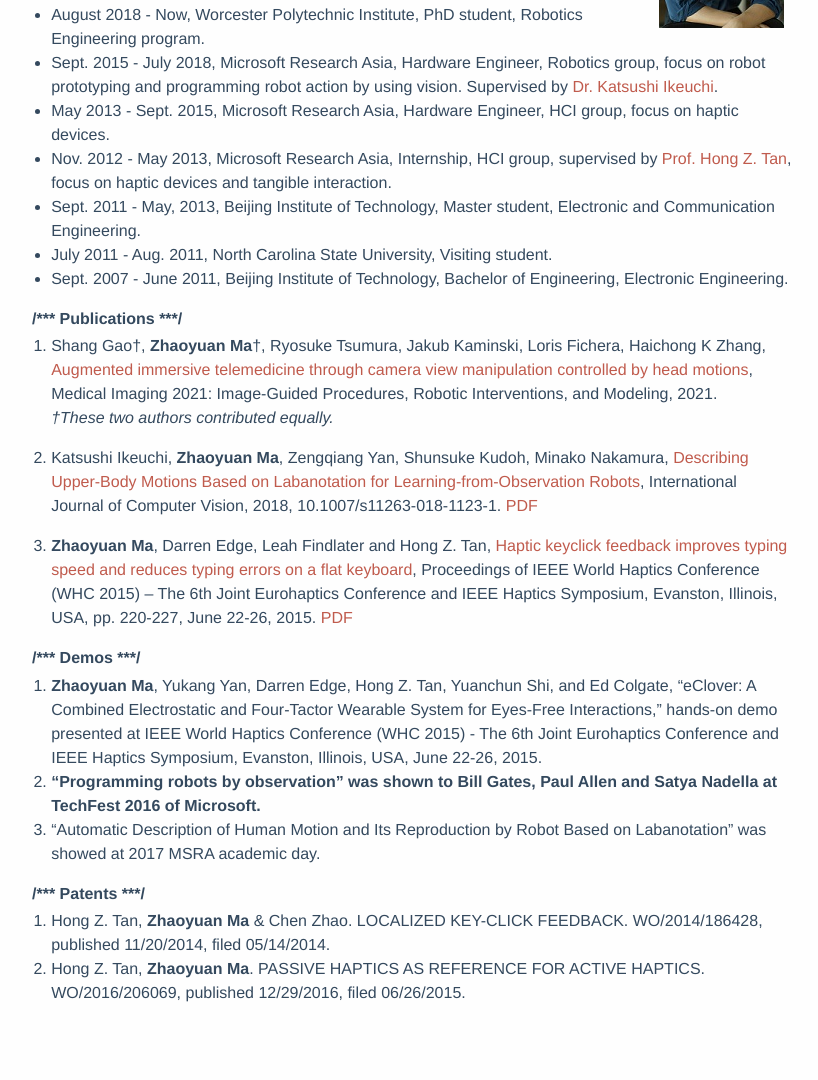
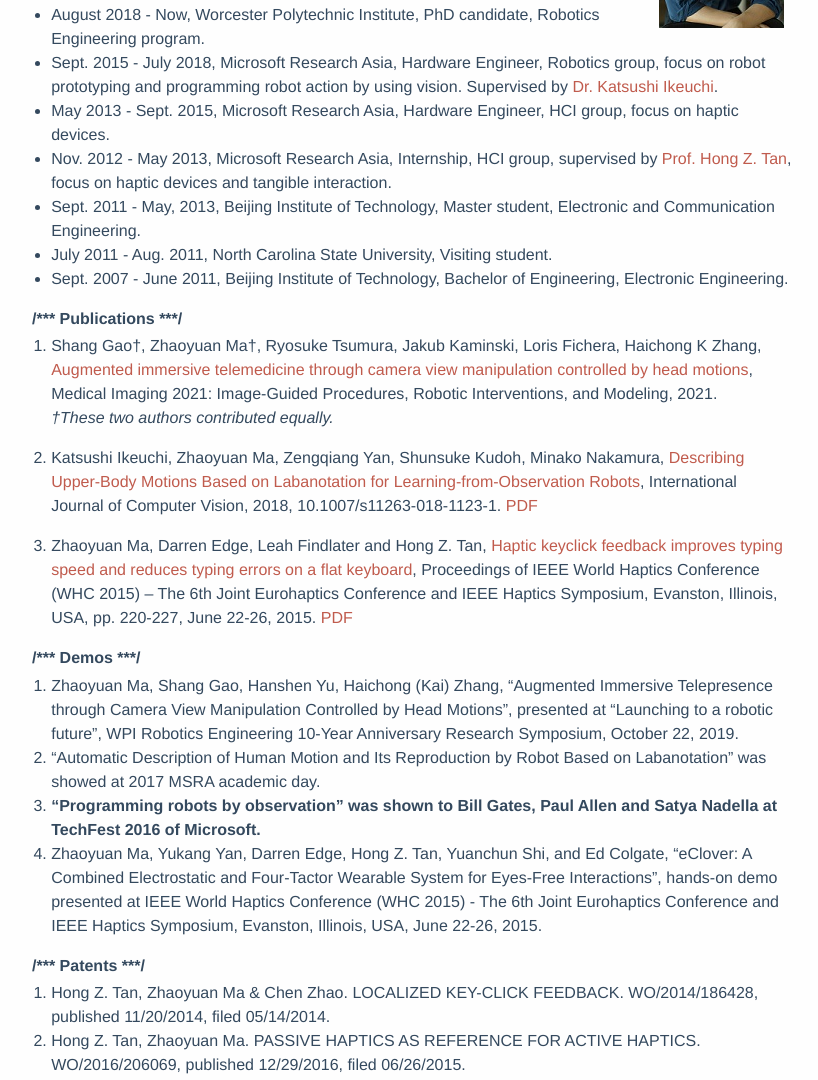
Before and after one commit to zhyma/zhyma.github.io, a plain HTML site: page about/index.html in a window 1280 px wide. Shown: the part 343-1423 px from the top of the page, without its empty margins (228-1046 px from the left). Drawn offline with Linux system fonts and the light colour scheme.

Commit message:
Site updated: 2021-08-01 15:23:56

```diff
--- a/about/index.html
+++ b/about/index.html
@@ -15,7 +15,7 @@ ga('send', 'pageview');</script></head><body><div id="main"><header><a href="/."
 <p><strong>/*** Research Interests ***/</strong><br>Robotics, sensing and actuating technology.</p>
 <p><strong>/*** Experience ***/</strong></p>
 <ul>
-<li>August 2018 - Now, Worcester Polytechnic Institute, PhD student, Robotics Engineering program.</li>
+<li>August 2018 - Now, Worcester Polytechnic Institute, PhD candidate, Robotics Engineering program.</li>
 <li>Sept. 2015 - July 2018, Microsoft Research Asia, Hardware Engineer, Robotics group, focus on robot prototyping and programming robot action by using vision. Supervised by <a href="http://www.cvl.iis.u-tokyo.ac.jp/~ki/" target="_blank" rel="noopener">Dr. Katsushi Ikeuchi</a>.</li>
 <li>May 2013 - Sept. 2015, Microsoft Research Asia, Hardware Engineer, HCI group, focus on haptic devices.</li>
 <li>Nov. 2012 - May 2013, Microsoft Research Asia, Internship, HCI group, supervised by <a href="https://engineering.purdue.edu/~hongtan/" target="_blank" rel="noopener">Prof. Hong Z. Tan</a>, focus on haptic devices and tangible interaction.</li>
@@ -25,22 +25,23 @@ ga('send', 'pageview');</script></head><body><div id="main"><header><a href="/."
 </ul>
 <p><strong>/*** Publications ***/</strong></p>
 <ol>
-<li><p>Shang Gao†, <strong>Zhaoyuan Ma</strong>†, Ryosuke Tsumura, Jakub Kaminski, Loris Fichera, Haichong K Zhang, <a href="https://www.spiedigitallibrary.org/conference-proceedings-of-spie/11598/1159815/Augmented-immersive-telemedicine-through-camera-view-manipulation-controlled-by-head/10.1117/12.2581599.short" target="_blank" rel="noopener">Augmented immersive telemedicine through camera view manipulation controlled by head motions</a>, Medical Imaging 2021: Image-Guided Procedures, Robotic Interventions, and Modeling, 2021.<br><em>†These two authors contributed equally.</em></p>
+<li><p>Shang Gao†, Zhaoyuan Ma†, Ryosuke Tsumura, Jakub Kaminski, Loris Fichera, Haichong K Zhang, <a href="https://www.spiedigitallibrary.org/conference-proceedings-of-spie/11598/1159815/Augmented-immersive-telemedicine-through-camera-view-manipulation-controlled-by-head/10.1117/12.2581599.short" target="_blank" rel="noopener">Augmented immersive telemedicine through camera view manipulation controlled by head motions</a>, Medical Imaging 2021: Image-Guided Procedures, Robotic Interventions, and Modeling, 2021.<br><em>†These two authors contributed equally.</em></p>
 </li>
-<li><p>Katsushi Ikeuchi, <strong>Zhaoyuan Ma</strong>, Zengqiang Yan, Shunsuke Kudoh, Minako Nakamura, <a href="http://link.springer.com/article/10.1007/s11263-018-1123-1" target="_blank" rel="noopener">Describing Upper-Body Motions Based on Labanotation for Learning-from-Observation Robots</a>, International Journal of Computer Vision, 2018, 10.1007/s11263-018-1123-1. <a href="https://rdcu.be/8EAF" target="_blank" rel="noopener">PDF</a></p>
+<li><p>Katsushi Ikeuchi, Zhaoyuan Ma, Zengqiang Yan, Shunsuke Kudoh, Minako Nakamura, <a href="http://link.springer.com/article/10.1007/s11263-018-1123-1" target="_blank" rel="noopener">Describing Upper-Body Motions Based on Labanotation for Learning-from-Observation Robots</a>, International Journal of Computer Vision, 2018, 10.1007/s11263-018-1123-1. <a href="https://rdcu.be/8EAF" target="_blank" rel="noopener">PDF</a></p>
 </li>
-<li><p><strong>Zhaoyuan Ma</strong>, Darren Edge, Leah Findlater and Hong Z. Tan, <a href="http://ieeexplore.ieee.org/xpl/articleDetails.jsp?arnumber=7177717" target="_blank" rel="noopener">Haptic keyclick feedback improves typing speed and reduces typing errors on a flat keyboard</a>, Proceedings of IEEE World Haptics Conference (WHC 2015) – The 6th Joint Eurohaptics Conference and IEEE Haptics Symposium, Evanston, Illinois, USA, pp. 220-227, June 22-26, 2015. <a href="https://www.microsoft.com/en-us/research/wp-content/uploads/2015/06/Ma_etal_WHC2015.pdf" target="_blank" rel="noopener">PDF</a></p>
+<li><p>Zhaoyuan Ma, Darren Edge, Leah Findlater and Hong Z. Tan, <a href="http://ieeexplore.ieee.org/xpl/articleDetails.jsp?arnumber=7177717" target="_blank" rel="noopener">Haptic keyclick feedback improves typing speed and reduces typing errors on a flat keyboard</a>, Proceedings of IEEE World Haptics Conference (WHC 2015) – The 6th Joint Eurohaptics Conference and IEEE Haptics Symposium, Evanston, Illinois, USA, pp. 220-227, June 22-26, 2015. <a href="https://www.microsoft.com/en-us/research/wp-content/uploads/2015/06/Ma_etal_WHC2015.pdf" target="_blank" rel="noopener">PDF</a></p>
 </li>
 </ol>
 <p><strong>/*** Demos ***/</strong></p>
 <ol>
-<li><strong>Zhaoyuan Ma</strong>, Yukang Yan, Darren Edge, Hong Z. Tan, Yuanchun Shi, and Ed Colgate, “eClover: A Combined Electrostatic and Four-Tactor Wearable System for Eyes-Free Interactions,” hands-on demo presented at IEEE World Haptics Conference (WHC 2015) - The 6th Joint Eurohaptics Conference and IEEE Haptics Symposium, Evanston, Illinois, USA, June 22-26, 2015.</li>
+<li>Zhaoyuan Ma, Shang Gao, Hanshen Yu, Haichong (Kai) Zhang, “Augmented Immersive Telepresence through Camera View Manipulation Controlled by Head Motions”, presented at “Launching to a robotic future”, WPI Robotics Engineering 10-Year Anniversary Research Symposium, October 22, 2019.</li>
+<li>“Automatic Description of Human Motion and Its Reproduction by Robot Based on Labanotation” was showed at 2017 MSRA academic day.</li>
 <li><strong>“Programming robots by observation” was shown to Bill Gates, Paul Allen and Satya Nadella at TechFest 2016 of Microsoft.</strong></li>
-<li>“Automatic Description of Human Motion and Its Reproduction by Robot Based on Labanotation” was showed at 2017 MSRA academic day.</li>
+<li>Zhaoyuan Ma, Yukang Yan, Darren Edge, Hong Z. Tan, Yuanchun Shi, and Ed Colgate, “eClover: A Combined Electrostatic and Four-Tactor Wearable System for Eyes-Free Interactions”, hands-on demo presented at IEEE World Haptics Conference (WHC 2015) - The 6th Joint Eurohaptics Conference and IEEE Haptics Symposium, Evanston, Illinois, USA, June 22-26, 2015.</li>
 </ol>
 <p><strong>/*** Patents ***/</strong></p>
 <ol>
-<li>Hong Z. Tan, <strong>Zhaoyuan Ma</strong> &amp; Chen Zhao. LOCALIZED KEY-CLICK FEEDBACK. WO/2014/186428, published 11/20/2014, filed 05/14/2014.</li>
-<li>Hong Z. Tan, <strong>Zhaoyuan Ma</strong>. PASSIVE HAPTICS AS REFERENCE FOR ACTIVE HAPTICS. WO/2016/206069, published 12/29/2016, filed 06/26/2015.</li>
+<li>Hong Z. Tan, Zhaoyuan Ma &amp; Chen Zhao. LOCALIZED KEY-CLICK FEEDBACK. WO/2014/186428, published 11/20/2014, filed 05/14/2014.</li>
+<li>Hong Z. Tan, Zhaoyuan Ma. PASSIVE HAPTICS AS REFERENCE FOR ACTIVE HAPTICS. WO/2016/206069, published 12/29/2016, filed 06/26/2015.</li>
 </ol>
 </div></article></article></section><footer><div class="copyright"><p class="power">Powered by <a href="https://hexo.io/">Hexo</a> and Theme by <a href="https://github.com/ahonn/hexo-theme-even"> Even</a></p><p class="since">&copy;2012-2021<span class="at"> @ </span><span class="author">Zhaoyuan Ma</span></p></div><label id="back2top"><i class="iconfont icon-up"></i></label></footer></div><script src="/js/zepto.min.js"></script><script src="/js/theme.js"></script></body></html>
--- a/atom.xml
+++ b/atom.xml
@@ -102,9 +102,9 @@
       <category term="Project" scheme="http://zhyma.github.io/categories/Project/"/>
 
 
+      <category term="Embedded system" scheme="http://zhyma.github.io/tags/Embedded-system/"/>
+
       <category term="Robotics" scheme="http://zhyma.github.io/tags/Robotics/"/>
-
-      <category term="Embedded system" scheme="http://zhyma.github.io/tags/Embedded-system/"/>
 
   </entry>
 
```
Also changed, not shown: Robot-learning-from-observation/index.html (+2 -2 lines), sitemap.xml (+8 -8 lines), tags/index.html (+1 -1 lines).
